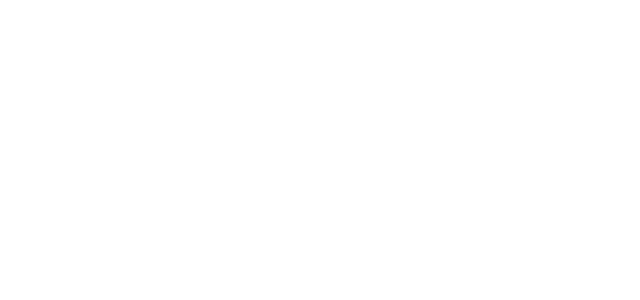
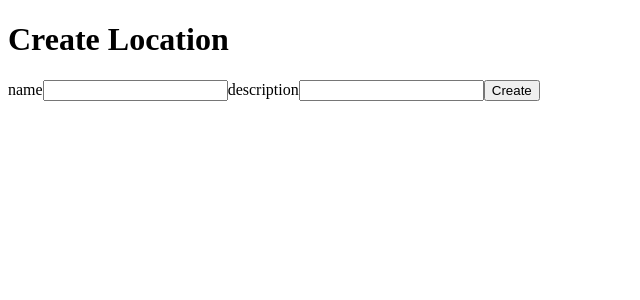
Before and after one commit to discohagen/reactventory, a React (Vite) app: page /locations/create in a window 1280 px wide. Before the commit this address had no page. Shown: the top 300 px of the page, without its empty margins (0-640 px from the left). Built offline with nearby package versions, Linux system fonts and the light colour scheme.

Commit message:
WIP: Locations Views, Hooks

```diff
--- a/src/App.tsx
+++ b/src/App.tsx
@@ -2,8 +2,9 @@ import {BrowserRouter, Route, Routes} from "react-router-dom"
 import ItemsView from "./view/ItemsView"
 import LocationsView from "./view/LocationsView"
 import CreateItemView from "./view/create/CreateItemView.tsx";
-import {LocationProvider} from "./context/LocationContext.tsx";
 import {ItemProvider} from "./context/ItemContext.tsx";
+import CreateLocationView from "./view/create/CreateLocationView.tsx";
+import LocationProvider from "./provider/LocationProvider.tsx";
 
 
 function App() {
@@ -15,6 +16,7 @@ function App() {
                         <Route path={"/items"} element={<ItemsView/>}/>
                         <Route path={"/items/create"} element={<CreateItemView/>}/>
                         <Route path={"/locations"} element={<LocationsView/>}/>
+                        <Route path={"/locations/create"} element={<CreateLocationView/>}/>
                     </Routes>
                 </BrowserRouter>
             </ItemProvider>
--- a/src/context/LocationContext.tsx
+++ b/src/context/LocationContext.tsx
@@ -1,28 +1,10 @@
 import {LocationModel} from "../model/LocationModel.ts";
 import * as React from "react";
-import {createContext, ReactNode, useContext, useState} from "react";
+import {createContext} from "react";
 
 interface LocationContextProps {
     locations: LocationModel[]
     setLocations: React.Dispatch<React.SetStateAction<LocationModel[]>>
 }
 
-const LocationContext = createContext<LocationContextProps | undefined>(undefined)
-
-export function LocationProvider({children}: { children: ReactNode }) {
-    const [locations, setLocations] = useState<LocationModel[]>([])
-
-    return (
-        <LocationContext.Provider value={{locations, setLocations}}>
-            {children}
-        </LocationContext.Provider>
-    )
-}
-
-export function useLocationContext() {
-    const context = useContext(LocationContext)
-    if (!context) {
-        throw new Error("useLocationContext must be used within a LocationProvider")
-    }
-    return context
-}
+export const LocationContext = createContext<LocationContextProps | undefined>(undefined)
--- a/src/hook/LocationHooks.ts
+++ b/src/hook/LocationHooks.ts
@@ -1,6 +1,14 @@
-import {useLocationContext} from "../context/LocationContext.tsx";
-import {useEffect} from "react";
+import {useContext, useEffect, useState} from "react";
 import axiosInstance from "../api/axiosInstance.ts";
+import {LocationContext} from "../context/LocationContext.tsx";
+
+export function useLocationContext() {
+    const context = useContext(LocationContext)
+    if (!context) {
+        throw new Error("useLocationContext must be used within a LocationProvider")
+    }
+    return context
+}
 
 export function useFetchLocations() {
     const {setLocations} = useLocationContext()
@@ -11,3 +19,26 @@ export function useFetchLocations() {
             .catch(error => console.error("Error fetching Locations: ", error))
     }, [setLocations])
 }
+
+export function useCreateLocation() {
+    const {setLocations} = useLocationContext()
+    const [isLoading, setIsLoading] = useState(false)
+    const [error, setError] = useState<string | null>(null)
+    const [success, setSuccess] = useState(false)
+
+    async function createLocation(name: string, description: string) {
+        setIsLoading(true)
+        setError(null)
+        try {
+            const response = await axiosInstance.post("/api/locations", {name, description})
+            setLocations(prevLocations => [...prevLocations, response.data])
+            setSuccess(true)
+        } catch (err) {
+            setError("Error creating Location: " + err)
+        } finally {
+            setIsLoading(false)
+        }
+    }
+
+    return {createLocation, isLoading, error, success}
+}
--- /dev/null
+++ b/src/provider/LocationProvider.tsx
@@ -0,0 +1,15 @@
+import {ReactNode, useState} from "react";
+import {LocationModel} from "../model/LocationModel.ts";
+import {LocationContext} from "../context/LocationContext.tsx";
+
+function LocationProvider({children}: { children: ReactNode }) {
+    const [locations, setLocations] = useState<LocationModel[]>([])
+
+    return (
+        <LocationContext.Provider value={{locations, setLocations}}>
+            {children}
+        </LocationContext.Provider>
+    )
+}
+
+export default LocationProvider
--- a/src/view/LocationsView.tsx
+++ b/src/view/LocationsView.tsx
@@ -1,6 +1,6 @@
 import axiosInstance from "../api/axiosInstance"
-import {useLocationContext} from "../context/LocationContext.tsx";
-import {useFetchLocations} from "../hook/LocationHooks.ts";
+import {useFetchLocations, useLocationContext} from "../hook/LocationHooks.ts";
+import {Link} from "react-router-dom";
 
 
 function LocationsView() {
@@ -18,6 +18,9 @@ function LocationsView() {
     return (
         <div>
             <h1>Locations</h1>
+            <Link to="/locations/create">
+                <button>Create Location</button>
+            </Link>
             <table>
                 <thead>
                 <tr>
@@ -29,12 +32,12 @@ function LocationsView() {
                 <tbody>
                 {locations.map(location => (
                     <tr key={location.id}>
-                        <th>{location.name}</th>
-                        <th>{location.description}</th>
-                        <th>{location.parentLocation?.name}</th>
-                        <th>
+                        <td>{location.name}</td>
+                        <td>{location.description}</td>
+                        <td>{location.parentLocation?.name}</td>
+                        <td>
                             <button onClick={() => handleDelete(location.id)}>delete</button>
-                        </th>
+                        </td>
                     </tr>
                 ))}
                 </tbody>
--- /dev/null
+++ b/src/view/create/CreateLocationView.tsx
@@ -0,0 +1,35 @@
+import {useState} from "react";
+import {useCreateLocation} from "../../hook/LocationHooks.ts";
+import * as React from "react";
+
+function CreateLocationView() {
+    const [name, setName] = useState("")
+    const [description, setDescription] = useState("")
+    const {createLocation, isLoading, error, success} = useCreateLocation()
+
+    function handleSubmit(event: React.FormEvent) {
+        event.preventDefault()
+        createLocation(name, description)
+    }
+
+    return (
+        <>
+            <h1>Create Location</h1>
+            <form onSubmit={handleSubmit}>
+                <label>
+                    name
+                    <input type="text" value={name} onChange={e => setName(e.target.value)}/>
+                </label>
+                <label>
+                    description
+                    <input type="text" value={description} onChange={e => setDescription(e.target.value)}/>
+                </label>
+                <button type="submit" disabled={isLoading}>Create</button>
+                {error && <p>{error}</p>}
+                {success && <p>Location created successfully</p>}
+            </form>
+        </>
+    )
+}
+
+export default CreateLocationView;
```
